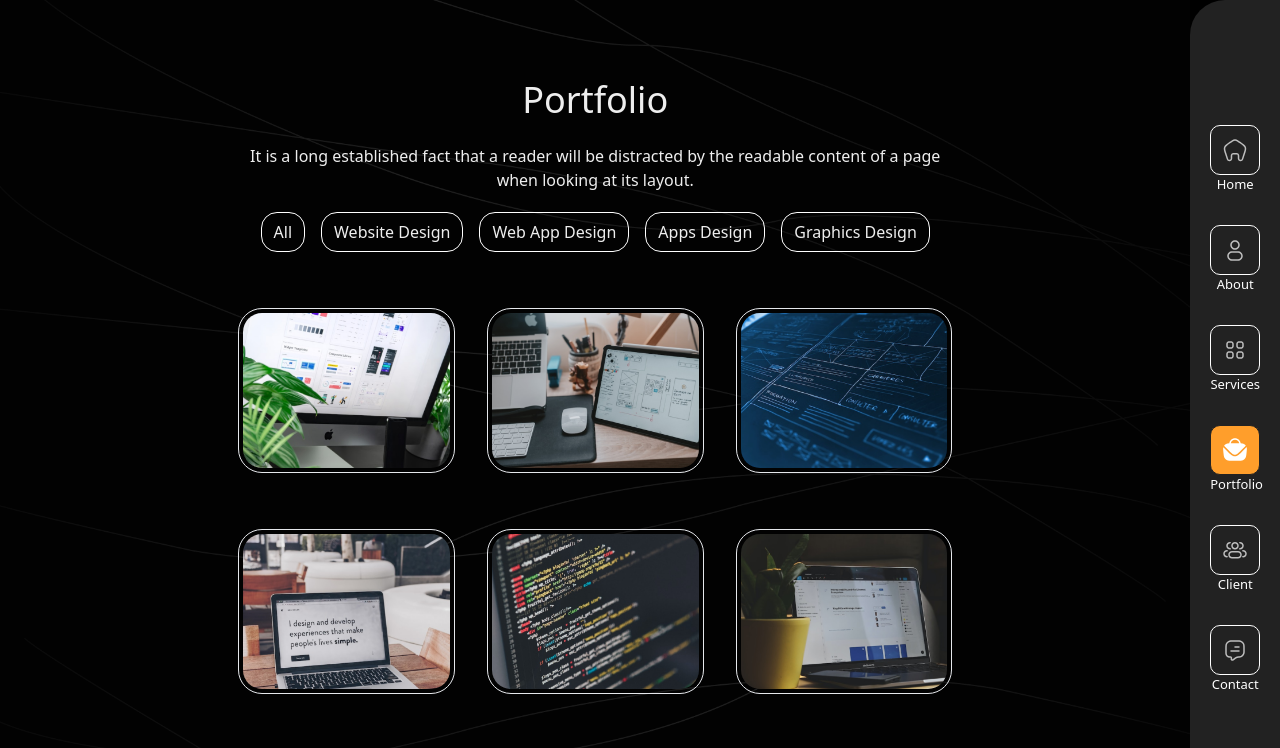
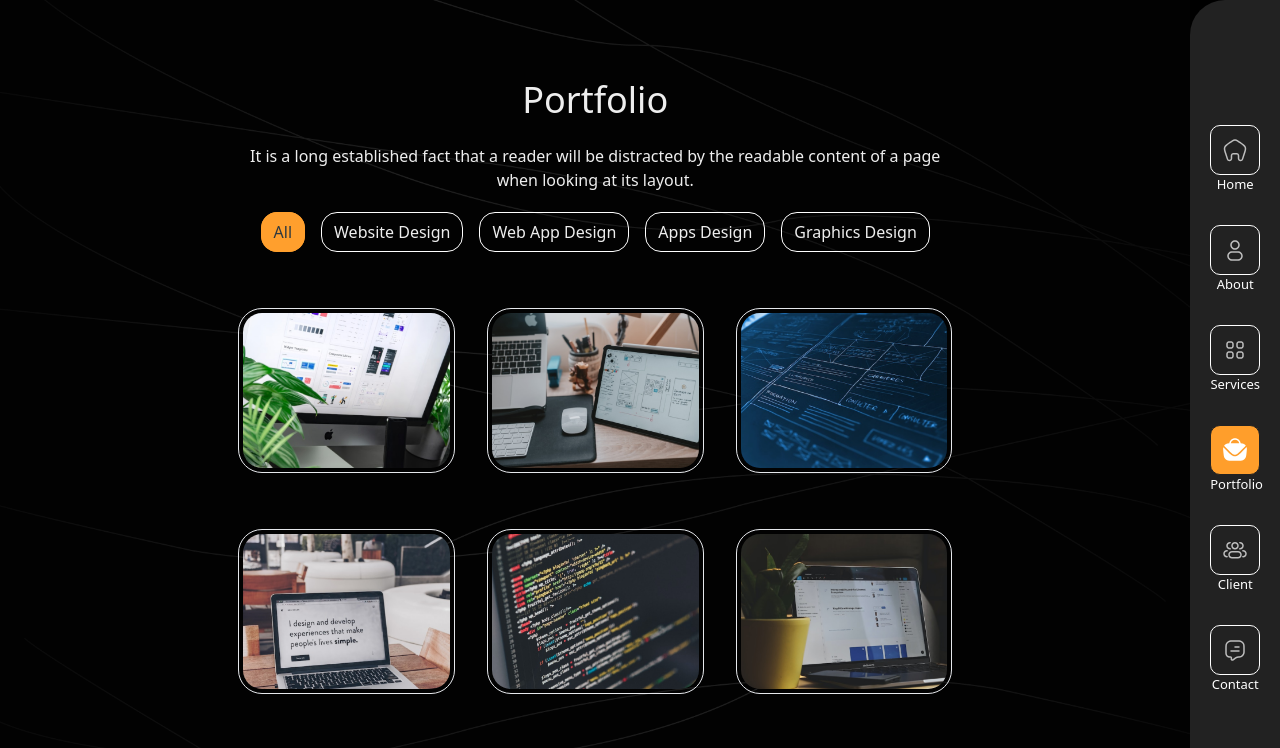
Before and after one commit to mahmudulhsn/vue-portfolio, a Vue app: page /portfolio in a window 1280 px wide. Shown: the top 748 px of the page. Built offline with nearby package versions, Linux system fonts and the light colour scheme.

Commit message:
fixed design

```diff
--- a/src/components/Tags/SingleTag.vue
+++ b/src/components/Tags/SingleTag.vue
@@ -12,6 +12,7 @@
       cursor-pointer
       box-border
     "
+    :class="{ active: tag.name == currentTag }"
     >{{ tag.name }}</span
   >
 </template>
@@ -22,6 +23,10 @@ export default {
     tag: {
       type: Object,
       default: "",
+    },
+    currentTag: {
+      type: String,
+      default: "All",
     },
   },
   methods: {
@@ -41,4 +46,10 @@ export default {
 .tag {
   bottom: 10;
 }
+
+.active {
+  color: #2d373d;
+  background: #ff9e2b;
+  border: 1px solid #ff9e2b;
+}
 </style>
--- a/src/views/PortfolioView.vue
+++ b/src/views/PortfolioView.vue
@@ -41,7 +41,7 @@
         </div> -->
         <div v-for="tag in tags" :key="tag.id">
           <div class="tag-div">
-            <SingleTag :tag="tag" />
+            <SingleTag :tag="tag" :currentTag="filteredTag" />
           </div>
         </div>
       </div>
```
